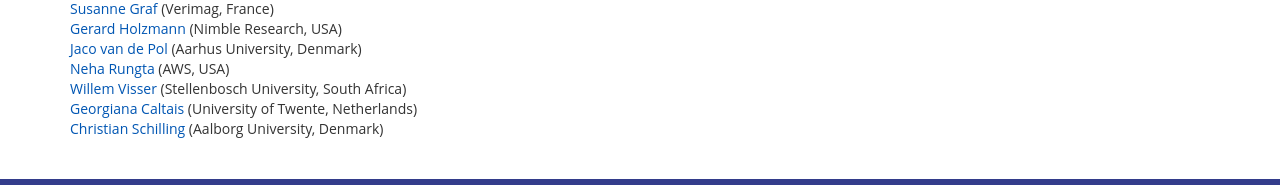
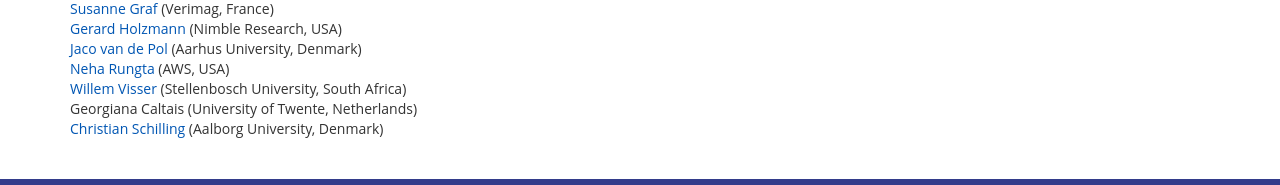
Before and after one commit to SPIN-web/SPIN2027, a Jekyll site: the page built from _pages/committees.md, in a window 1280 px wide. Shown: the part 1504-1689 px from the top of the page. Built offline with Jekyll 4.4.1, drawn with Linux system fonts in a browser that asks for light colours; nearby versions of some CDN libraries; part of the change alters nothing that is shown.

```diff
--- a/_pages/committees.md
+++ b/_pages/committees.md
@@ -53,5 +53,5 @@ To be decided.
 [Jaco van de Pol](https://cs.au.dk/~jaco/) (Aarhus University, Denmark)
 [Neha Rungta](https://www.amazon.science/author/neha-rungta) (AWS, USA)
 [Willem Visser](http://www.cs.sun.ac.za/~wvisser/) (Stellenbosch University, South Africa)
-[Georgiana Caltais](https://www.georgianacaltais.com/) (University of Twente, Netherlands)
+Georgiana Caltais (University of Twente, Netherlands)
 [Christian Schilling](https://www.christianschilling.net/) (Aalborg University, Denmark)
```
